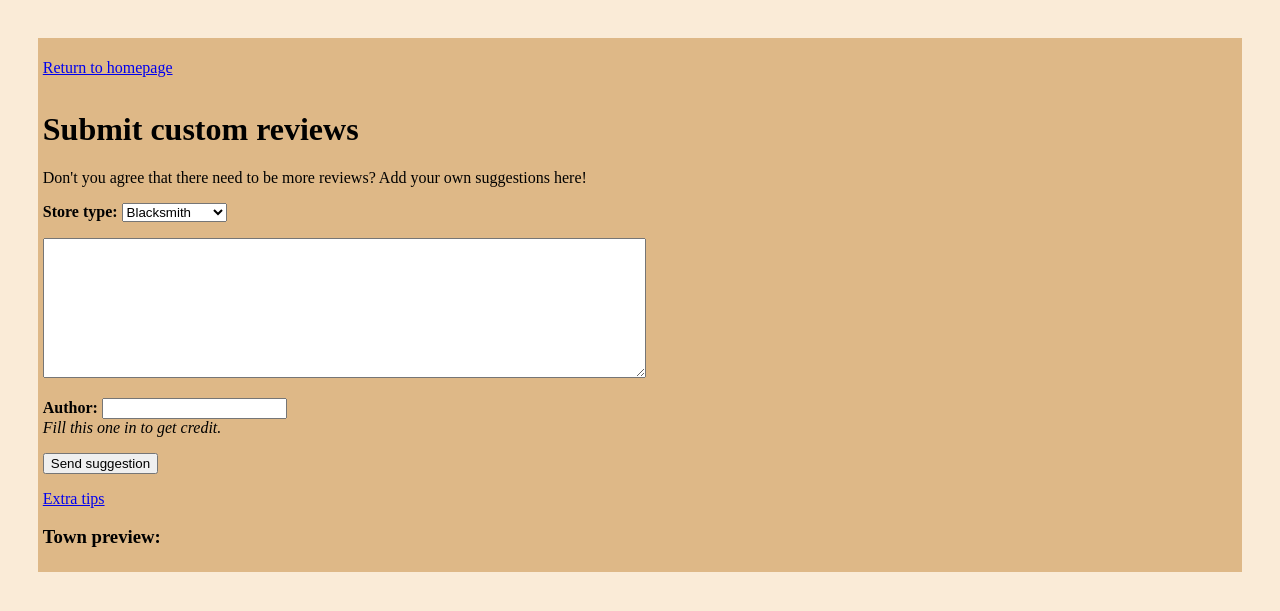
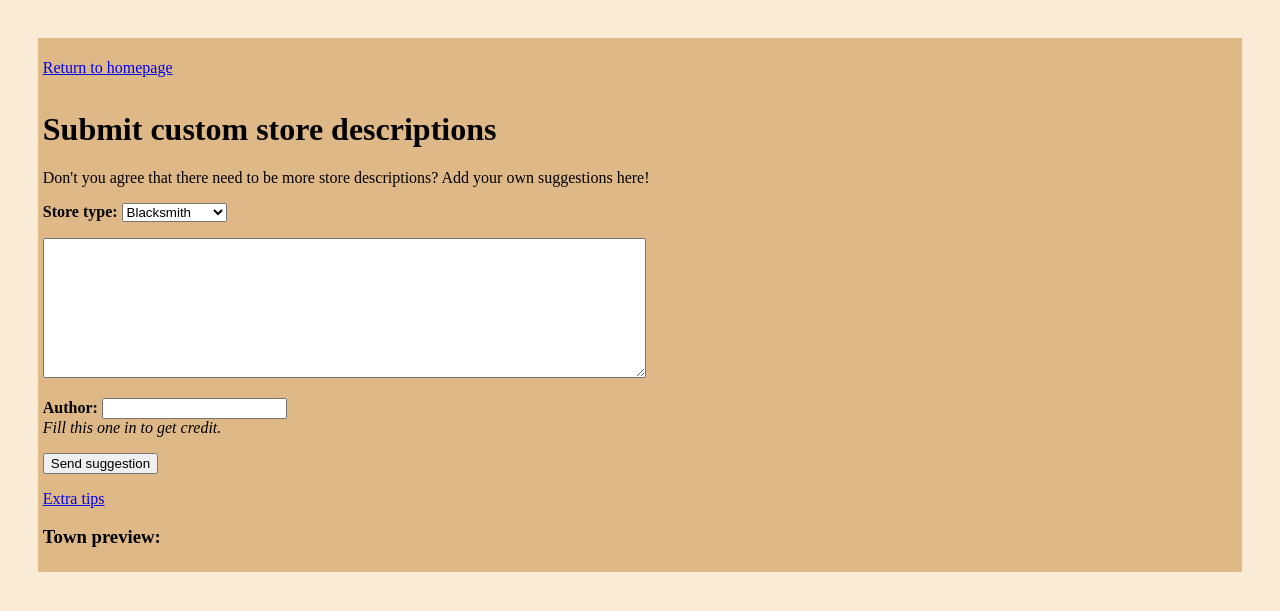
Before and after one commit to BramvdnHeuvel/dnd5e-town-generator, a Flask app: template templates/contribute/review.html in a window 1280 px wide. Shown: the top 611 px of the page. Run offline with Flask 2, Linux system fonts and the light colour scheme; the template is opened without the code that fills it, so the values that code supplies are empty.

Commit message:
Change 'review' to 'store description' for better understanding

```diff
--- a/templates/contribute/review.html
+++ b/templates/contribute/review.html
@@ -17,13 +17,14 @@
             <p style="color: green;">
                 To prevent profanity or other abusive texts from appearing in the generator,
                 the moderators will check your submission before it gets added to the website.
-                When it will, we will give you credit on the contributors page!
+                When it will, we will give you credit on the contributors page!<br>
+                But please, do feel free to submit more ideas!
             </p>
             {% endif %}
             <br>
-            <h1>Submit custom reviews</h1>
+            <h1>Submit custom store descriptions</h1>
             <p>
-                Don't you agree that there need to be more reviews?
+                Don't you agree that there need to be more store descriptions?
                 Add your own suggestions here!
             </p>
             <form action="/contribute/review" method="POST">
```
